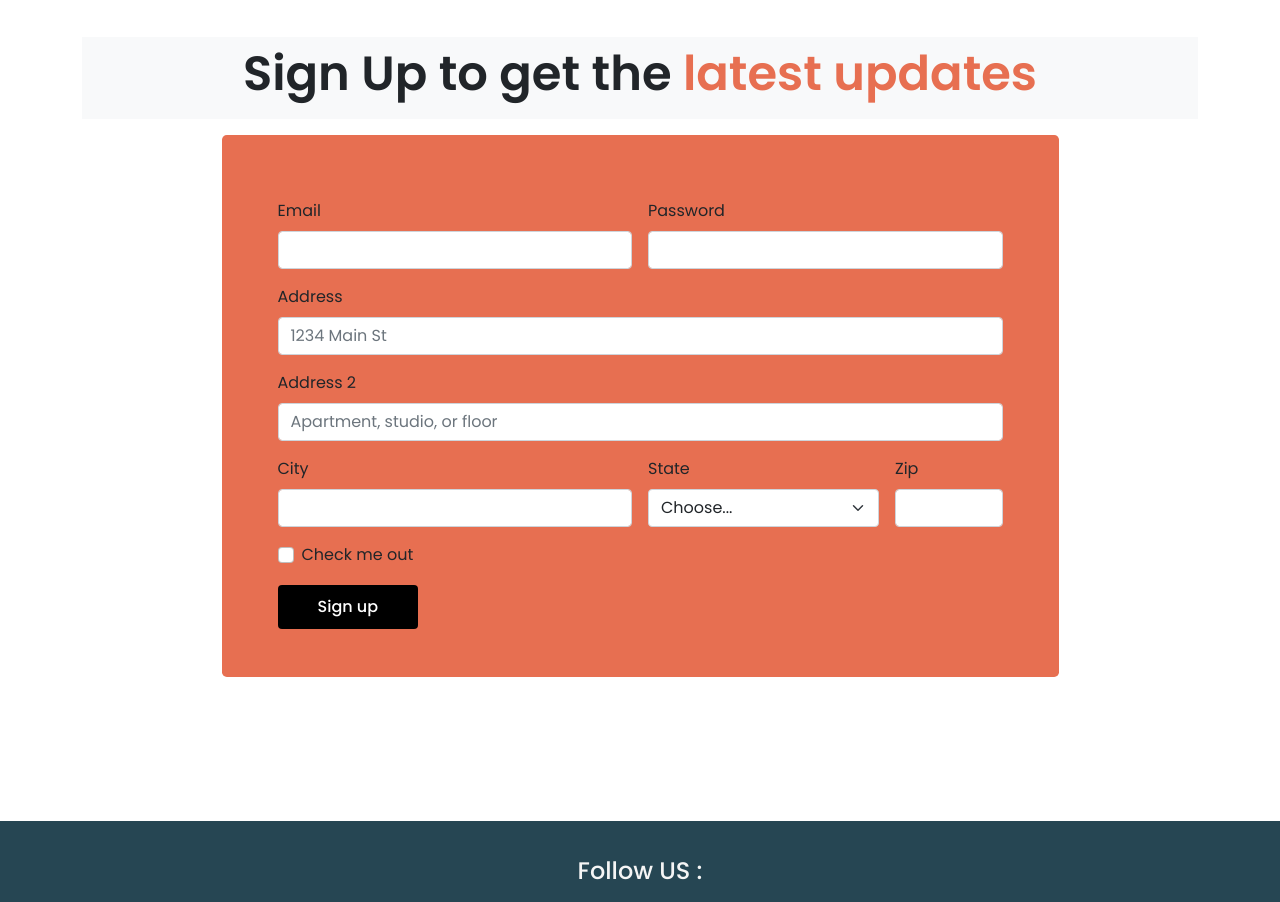
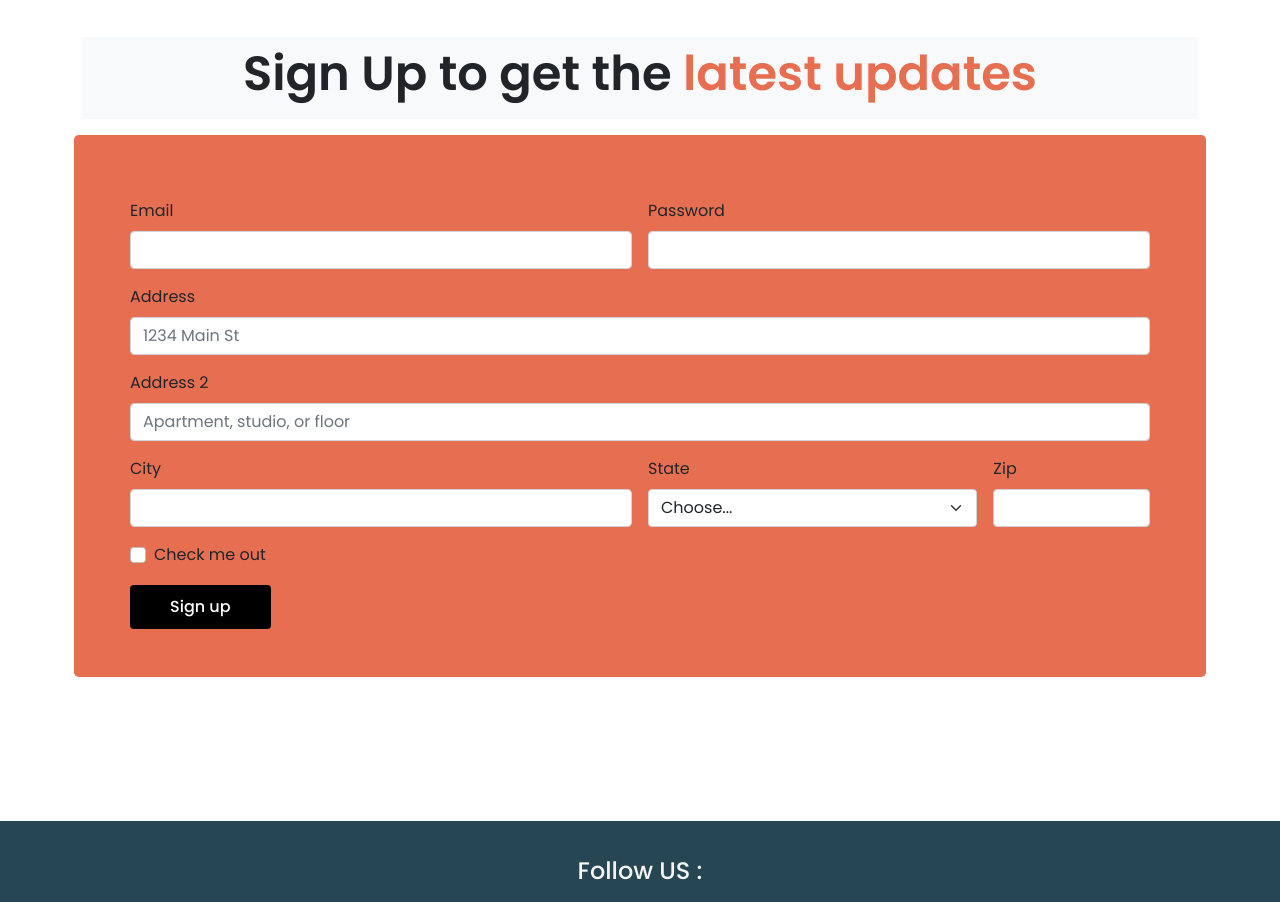
Before and after one commit to mahedee007/honda-website, a plain HTML site: page index.html in a window 1280 px wide. Shown: the part 3600-4502 px from the top of the page. Drawn offline with nearby package versions, Linux system fonts and the light colour scheme.

Commit message:
some chages added

```diff
--- a/index.html
+++ b/index.html
@@ -29,12 +29,12 @@
                     <p class="hero-text">If you’ve got a soft spot for sportbike design and Grand Prix stylings, then the 2021 CBR®300R
                         is your sweet spot between form and function. It’s narrow, light, and a total blast to ride around
                         town and on twisty back roads</p>
-                        <!-- Button trigger modal -->
+          <!-- Button trigger modal -->
                     <button type="button" class="purchase-btn btn" data-bs-toggle="modal" data-bs-target="#exampleModal">
                     Purchase
                     </button>
 
-    <!-- Modal -->
+          <!-- Modal -->
                 <div class="modal fade" id="exampleModal" tabindex="-1" aria-labelledby="exampleModalLabel" aria-hidden="true">
                 <div class="modal-dialog">
                 <div class="modal-content">
@@ -325,7 +325,7 @@
                 <h2 class="signup-title">Sign Up to get the <span>latest updates</span></h2>
             </div>
             <!-- FORM STARTS HERE -->
-            <form class="form-bg row g-3 my-3  p-5 rounded-3 w-75 mx-auto">
+            <form class="form-bg row g-3 my-3  p-5 rounded-3">
                 <div class="col-md-6">
                   <label for="inputEmail4" class="form-label">Email</label>
                   <input type="email" class="form-control" id="inputEmail4">
```
